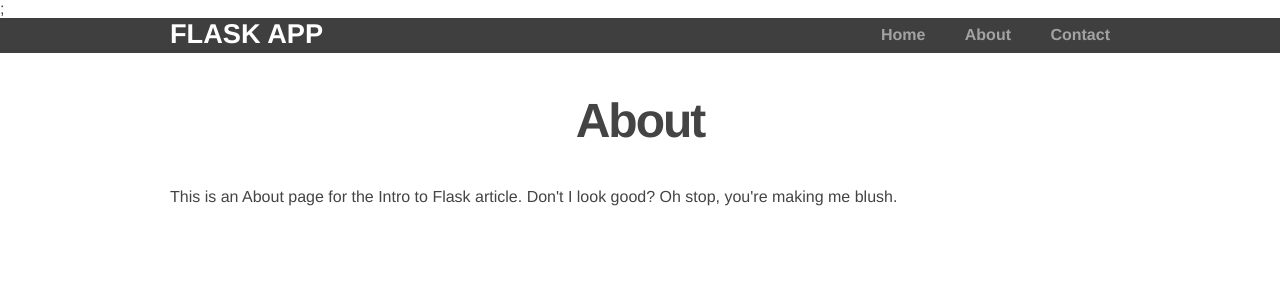
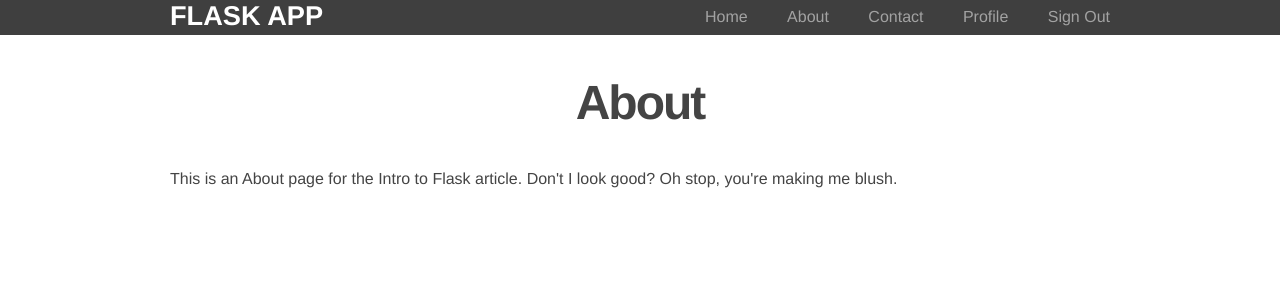
Before and after one commit to jschuschel/login_template, a Flask app: page /about in a window 1280 px wide. Shown: the top 300 px of the page. Run offline with Flask 2, Linux system fonts and the light colour scheme; the visitor is signed in with stand-in values (Sample User, id 1); parts of the project's set-up code (start-up, migrations or seed data) failed here and were passed over.

Commit message:
done
http://code.tutsplus.com/tutorials/intro-to-flask-signing-in-and-out--net-29982

```diff
--- a/app/intro_app/templates/layout.html
+++ b/app/intro_app/templates/layout.html
@@ -1,26 +1,35 @@
 <!DOCTYPE html>
 <html>
-<head lang="en">
-    <meta charset="UTF-8">
+  <head>
     <title>Flask App</title>
-    <link rel="stylesheet" href="{{ url_for('static', filename='css/main.css') }}">;
+    <link rel="stylesheet" href="{{ url_for('static', filename='css/main.css') }}">
   </head>
   <body>
+
   <header>
     <div class="container">
       <h1 class="logo">Flask App</h1>
-        <strong><nav>
+      <nav>
         <ul class="menu">
           <li><a href="{{ url_for('home') }}">Home</a></li>
           <li><a href="{{ url_for('about') }}">About</a></li>
           <li><a href="{{ url_for('contact') }}">Contact</a></li>
+          {% if 'email' in session %}
+          <li><a href="{{ url_for('profile') }}">Profile</a></li>
+          <li><a href="{{ url_for('signout') }}">Sign Out</a></li>
+          {% else %}
+          <li><a href="{{ url_for('signup') }}">Sign Up</a></li>
+          <li><a href="{{ url_for('signin') }}">Sign In</a></li>
+          {% endif %}
         </ul>
-        </nav></strong>
+      </nav>
     </div>
   </header>
+
     <div class="container">
       {% block content %}
       {% endblock %}
     </div>
+
   </body>
 </html>
--- a/app/intro_app/views.py
+++ b/app/intro_app/views.py
@@ -45,6 +45,9 @@ def testdb():
 @app.route('/signup', methods=['GET', 'POST'])
 def signup():
     form = SignupForm()
+    if 'email' in session:
+        return redirect(url_for('profile'))
+
     if request.method == 'POST':
         if form.validate() == False:
             return render_template('signup.html', form=form)
@@ -76,9 +79,11 @@ def profile():
         return render_template('profile.html')
 
 @app.route('signin')
-def signing():
+def signin():
     form = SigninForm()
 
+    if 'email' in session:
+        return redirect(url_for('profile'))
     if request.method == 'POST':
         if form.validate() == False:
             return render_template('signin.html', form=form)
```
Lines whose indentation alone changed are shown as unchanged.
